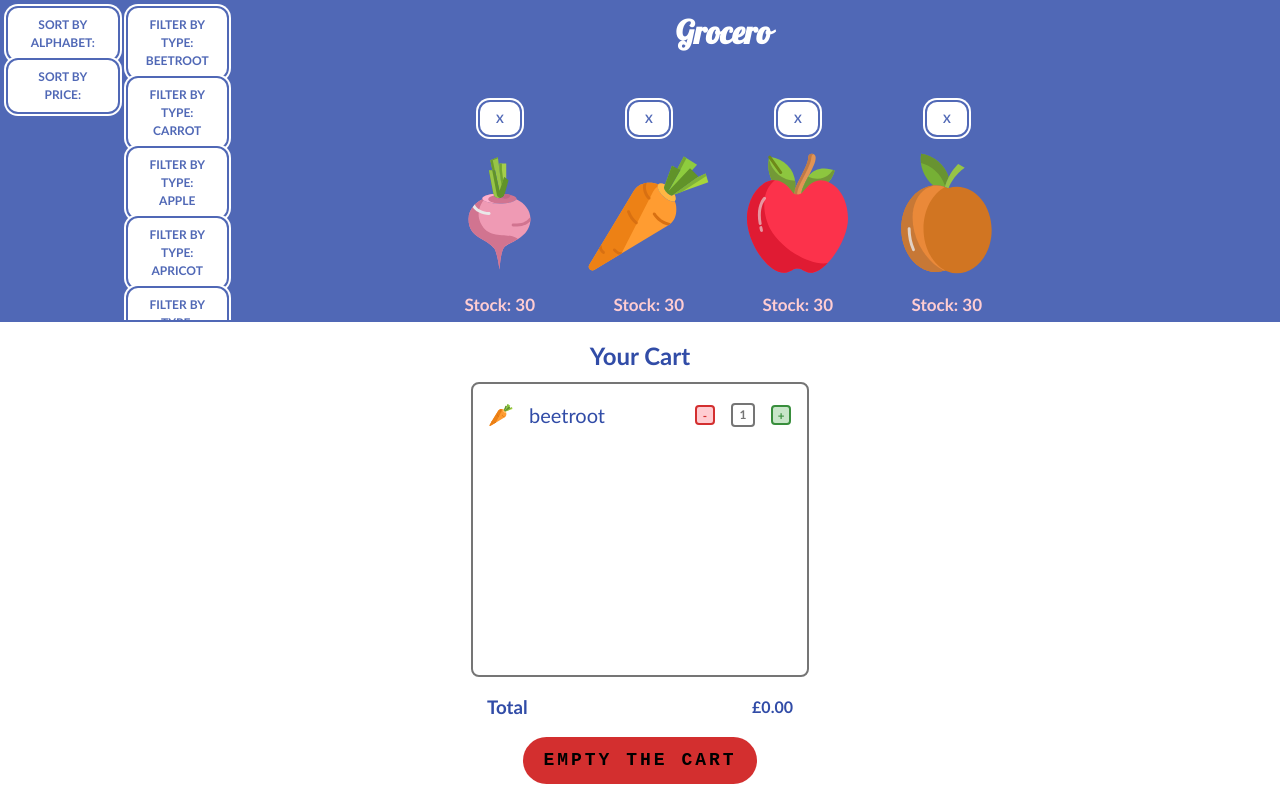
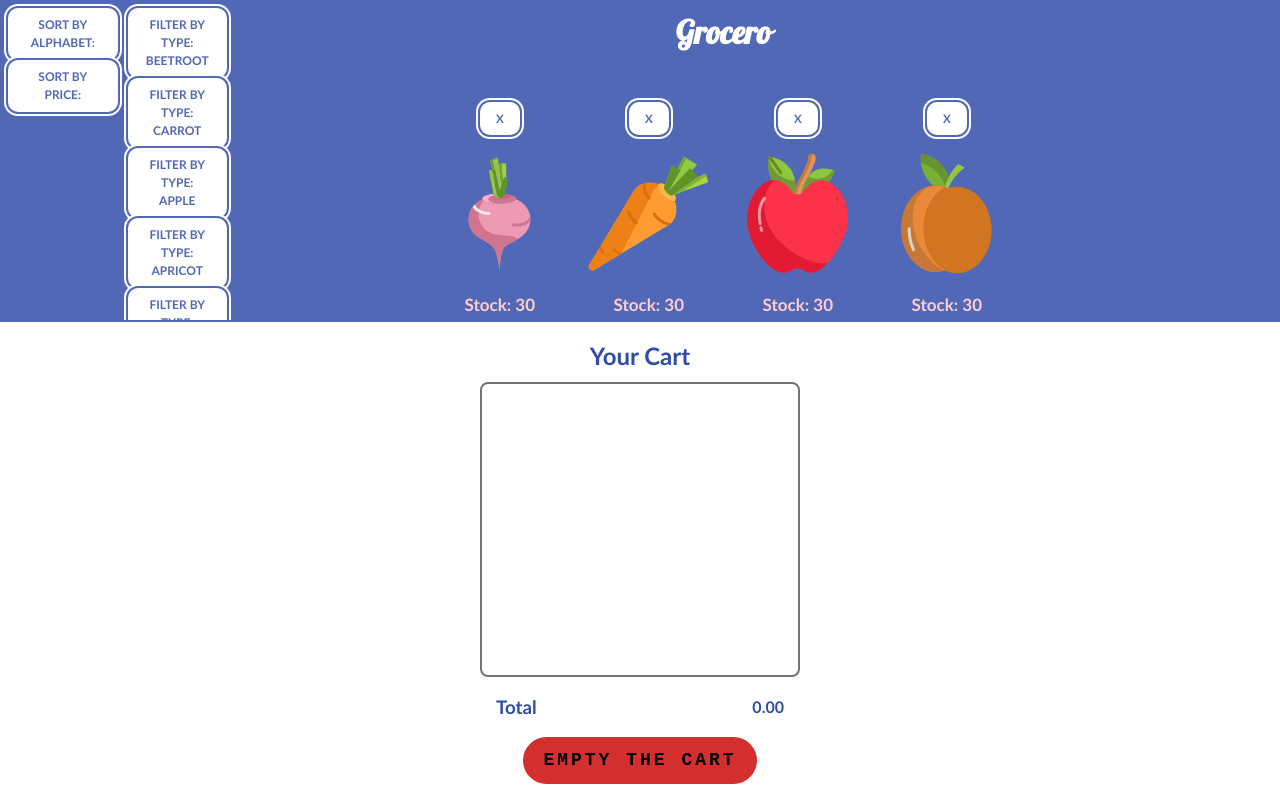
Before and after one commit to Avenger22/hoxton-react-grocero, a React (Vite) app: page / in a window 1280 px wide. Built offline with nearby package versions, Linux system fonts and the light colour scheme.

Commit message:
final update with challenges of grocero app

```diff
--- a/src/App.jsx
+++ b/src/App.jsx
@@ -10,6 +10,7 @@ import HeaderMenu from './components/Header/HeaderMenu'
 import MainMenu from './components/Main/MainMenu'
 // #endregion
 
+
 function App() {
 
   //#region 'State Object'
@@ -17,21 +18,18 @@ function App() {
   const [buttonCategories, setButtonCategories] = useState('')
 
   const [clearClicked, setClearClicked] = useState(false)
-  const [buttonStoreAdd, setButtonStoreAdd] = useState('')
-
-  const [buttonStoreClicked, setButtonStoreClicked] = useState(false)
-  const [cartItems, setCartItems] = useState([])
-
-  const [buttonStoreRemove, setButtonStoreRemove] = useState('') //we had it []
-  const [buttonCartCalculation, setButtonCartCalculation] = useState('')
+  const [cartItems, setCartItems] = useState([]) //important for cart items array so i have 2 in state
 
   const [buttonSortOptions, setButtonSortOptions]  = useState('')
   const [buttonClear, setButtonClear]  = useState('')
+  const [buttonStoreRemove, setButtonStoreRemove] = useState(null)
   // #endregion
+
 
   // #region 'Conditional rendering and control of app'
   let filteredItems = items //very important for conditional what to show, is connected with state and updating it etc
-  let initialFilteredItems = items
+
+  let initialFilteredItems = JSON.parse(JSON.stringify(items)) //great for having initial withotu mutating array from state
 
   function filterByName(filteredItems) {
     return filteredItems.filter(item => item.name === buttonCategories)
@@ -61,13 +59,67 @@ function App() {
     return filteredItems.filter(item => item.name !== buttonStoreRemove)
   }
 
+  function addToCart (item) {
+
+    // check if item is already in the cart
+    const updatedCart = JSON.parse(JSON.stringify(cartItems))
+
+    const match = updatedCart.find(cartItem => cartItem.id === item.id)
+
+    if (match) {
+      // if it is: increase quantity
+      match.quantity++
+    }
+
+    else {
+      // otherwise: add item to cart
+      const itemCopy = { ...item, quantity: 1 }
+      updatedCart.push(itemCopy)
+    }
+
+    setCartItems(updatedCart)
+
+  }
+
+  function removeFromCart (item) {
+
+    // check if item's quantity is 1
+    let updatedCart = JSON.parse(JSON.stringify(cartItems))
+    const match = updatedCart.find(cartItem => cartItem.id === item.id)
+
+    if (match.quantity === 1) {
+      // if it is: remove item from cart
+      updatedCart = updatedCart.filter(cartItem => cartItem.id !== item.id)
+    }
+
+    else {
+      // otherwise: decrease quantity
+      match.quantity--
+
+    }
+
+    setCartItems(updatedCart)
+  }
+
+  function calculateTotal () {
+
+    let total = 0
+
+    for (const item of cartItems) {
+      total += item.price * item.quantity
+    }
+
+    return total.toFixed(2)
+
+  }
+
   if (buttonCategories !== '') {
     filteredItems = filterByName(filteredItems)
   }
 
-  // else if (buttonCategories === '') {
-  //   filteredItems = initialFilteredItems
-  // }
+  else if (buttonCategories === '') {
+    filteredItems = initialFilteredItems
+  }
 
   if (buttonStoreRemove !== '') {
     filteredItems = removeButtonStore(filteredItems)
@@ -81,11 +133,11 @@ function App() {
     filteredItems = filterBySortingPrice(filteredItems)
   }
 
-  // else if (buttonSortOptions === ''){
-  //   filteredItems = initialFilteredItems
-  //   setItems(filteredItems)
-  // }
+  else if (buttonSortOptions === ''){
+    filteredItems = initialFilteredItems
+  }
   // #endregion
+
 
   // #region 'Returning the HTML, basically all the APP'
   return (
@@ -96,15 +148,11 @@ function App() {
         filteredItems = {filteredItems} //passing Props
 
         setButtonCategories = {setButtonCategories}
-        setButtonStoreRemove = {setButtonStoreRemove}
+        setButtonSortOptions = {setButtonSortOptions}
 
-        setButtonSortOptions = {setButtonSortOptions}
-        setButtonStoreAdd = {setButtonStoreAdd}
-
-        setButtonStoreClicked = {setButtonStoreClicked}
         setButtonClear = {setButtonClear}
-
         buttonStoreRemove = {buttonStoreRemove}
+        addToCart = {addToCart}
       />
 
       <MainMenu
@@ -112,7 +160,12 @@ function App() {
         setCartItems = {setCartItems}
 
         setClearClicked = {setClearClicked}
-        setButtonCartCalculation = {setButtonCartCalculation}
+        removeFromCart={removeFromCart}
+        addToCart={addToCart}
+
+        calculateTotal={calculateTotal}
+        cartItems = {cartItems}
+        setCartItems = {setCartItems}
       />
 
     </div>
--- a/src/components/Header/HeaderMenu.jsx
+++ b/src/components/Header/HeaderMenu.jsx
@@ -1,5 +1,6 @@
 import HeaderItems from '../Header/Items/HeaderItems'
 import ButtonsWrapper from '../Header/Buttons/ButtonsWrapper'
+import HeaderTitle from '../Header/HeaderTitle'
 
 import "../Header/HeaderMenu.css"
 
@@ -7,25 +8,20 @@ function HeaderMenu(props) {
 
     //decounstructing an object
     const {
-      filteredItems,setButtonCategories,
-      setButtonStoreRemove, setButtonStoreClicked, setButtonStoreAdd,
-      setButtonSortOptions, setButtonClear, buttonStoreRemove
+      filteredItems, setButtonCategories,
+      setButtonStoreRemove, setButtonSortOptions, setButtonClear, addToCart
     } = props
 
     return (
 
       <header id="store">
 
-        <h1>Grocero</h1>
+        <HeaderTitle />
 
         <HeaderItems
           filteredItems = {filteredItems}
           setButtonStoreRemove = {setButtonStoreRemove}
-
-          buttonStoreRemove = {buttonStoreRemove}
-          setButtonStoreAdd = {setButtonStoreAdd}
-
-          setButtonStoreClicked = {setButtonStoreClicked}
+          addToCart = {addToCart}
         />
 
         <div className="store--sort">
--- /dev/null
+++ b/src/components/Header/HeaderTitle.jsx
@@ -0,0 +1,5 @@
+function HeaderTitle() {
+    return <h1>Grocero</h1>
+}
+
+export default HeaderTitle
--- a/src/components/Header/Items/HeaderItems.jsx
+++ b/src/components/Header/Items/HeaderItems.jsx
@@ -4,8 +4,7 @@ function HeaderItems(props) {
 
     //decounstructing an object
     const {
-        filteredItems, setButtonStoreRemove,
-        setButtonStoreClicked, setButtonStoreAdd, buttonStoreRemove
+        filteredItems, setButtonStoreRemove, addToCart
     } = props
 
     return (
@@ -19,9 +18,7 @@ function HeaderItems(props) {
                     item = {item}
 
                     setButtonStoreRemove = {setButtonStoreRemove}
-                    setButtonStoreAdd = {setButtonStoreAdd}
-                    buttonStoreRemove = {buttonStoreRemove}
-                    setButtonStoreClicked = {setButtonStoreClicked}
+                    addToCart = {addToCart}
                 />
 
             )}
--- a/src/components/Main/EmptyAndTotal/EmptyButton.jsx
+++ b/src/components/Main/EmptyAndTotal/EmptyButton.jsx
@@ -1,13 +1,16 @@
 import '../../../style.css'
 import '../../../app.css'
 
-function EmptyButton() {
+function EmptyButton(props) {
 
     return (
 
         <div className="btn-section">
 
-            <button className="empty-cart-btn">
+            <button className="empty-cart-btn" onClick={function () {
+                let voidArray = []
+                props.setCartItems(voidArray)
+            }}>
                 Empty the cart
             </button>
 
--- a/src/components/Main/EmptyAndTotal/TotalSection.jsx
+++ b/src/components/Main/EmptyAndTotal/TotalSection.jsx
@@ -3,7 +3,9 @@ import '../../../app.css'
 
 import '../EmptyAndTotal/TotalSection.css'
 
-function TotalSection() {
+function TotalSection(props) {
+
+    const {calculateTotal} = props
 
     return (
 
@@ -14,7 +16,7 @@ function TotalSection() {
             </div>
 
             <div>
-                <span className="total-number">£0.00</span>
+                <span className="total-number">{calculateTotal()}</span>
             </div>
 
         </div>
--- a/src/components/Main/MainItem.jsx
+++ b/src/components/Main/MainItem.jsx
@@ -4,7 +4,7 @@ import '../../app.css'
 
 function MainItem(props) {
 
-    const {filteredItems, setCartItems, setButtonCartCalculation} = props
+    const {removeFromCart, addToCart, item} = props
 
     return (
 
@@ -12,15 +12,23 @@ function MainItem(props) {
 
             <img
                 className="cart--item-icon"
-                src="../../assets/icons/002-carrot.svg"
-                alt="beetroot"
+                src={`../../assets/icons/${item.image}`}
+                alt={item.name}
             />
 
-            <p>beetroot</p>
+            <p>{item.name}</p>
 
-            <button className="quantity-btn remove-btn center">-</button>
-            <span className="quantity-text center">1</span>
-            <button className="quantity-btn add-btn center">+</button>
+            <button className="quantity-btn remove-btn center"
+            onClick={() => removeFromCart(item)}>
+                -
+            </button>
+
+            <span className="quantity-text center">{item.quantity}</span>
+
+            <button className="quantity-btn add-btn center"
+            onClick={() => addToCart(item)}>
+                +
+            </button>
 
         </li>
 
--- a/src/components/Main/MainItems.jsx
+++ b/src/components/Main/MainItems.jsx
@@ -6,7 +6,7 @@ import "../../app.css"
 
 function MainItems(props) {
 
-    const {filteredItems, setCartItems, setButtonCartCalculation} = props
+    const {removeFromCart, addToCart, cartItems} = props
 
     return (
 
@@ -14,11 +14,17 @@ function MainItems(props) {
 
         <ul className="item-list cart--item-list">
 
-          <MainItem
-            filteredItems = {filteredItems}
-            setCartItems = {setCartItems}
-            setButtonCartCalculation = {setButtonCartCalculation}
-          />
+          {cartItems.map(item =>
+
+              <MainItem
+                removeFromCart={removeFromCart}
+                addToCart={addToCart}
+
+                key = {`item-${item.id}`} //important for having each li an ID as KEY PROP
+                item = {item}
+              />
+
+            )}
 
         </ul>
 
--- a/src/components/Main/MainMenu.jsx
+++ b/src/components/Main/MainMenu.jsx
@@ -4,27 +4,31 @@ import '../../app.css'
 import MainItems from '../Main/MainItems'
 import TotalSection from '../Main/EmptyAndTotal/TotalSection'
 import EmptyButton from '../Main/EmptyAndTotal/EmptyButton'
+import MainTitle from '../Main/MainTitle'
 
 function MainMenu(props) {
 
-    const {filteredItems, setClearClicked, setButtonCartCalculation, setCartItems} = props
+    const {setClearClicked, removeFromCart, addToCart, calculateTotal, cartItems, setCartItems} = props
 
     return (
 
         <main id="cart">
 
-            <h2>Your Cart</h2>
+            <MainTitle />
 
             <MainItems
-                filteredItems = {filteredItems}
-                setCartItems = {setCartItems}
-                setButtonCartCalculation = {setButtonCartCalculation}
+                removeFromCart= {removeFromCart}
+                addToCart= {addToCart}
+                cartItems = {cartItems}
             />
 
-            <TotalSection />
+            <TotalSection
+                calculateTotal={calculateTotal}
+            />
 
             <EmptyButton
                 setClearClicked = {setClearClicked}
+                setCartItems = {setCartItems}
             />
 
         </main>
--- /dev/null
+++ b/src/components/Main/MainTitle.jsx
@@ -0,0 +1,5 @@
+function MainTitle() {
+    return <h2>Your Cart</h2>
+}
+
+export default MainTitle
```
Also changed, not shown: src/components/Header/Items/HeaderItem.jsx (+7 -5 lines), src/data/data2.js (deleted, +0 -93 lines).
